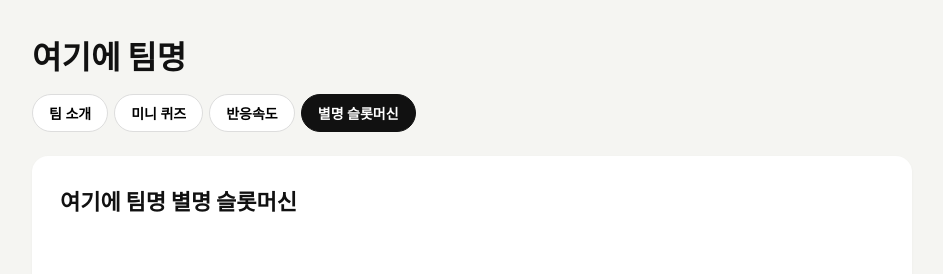
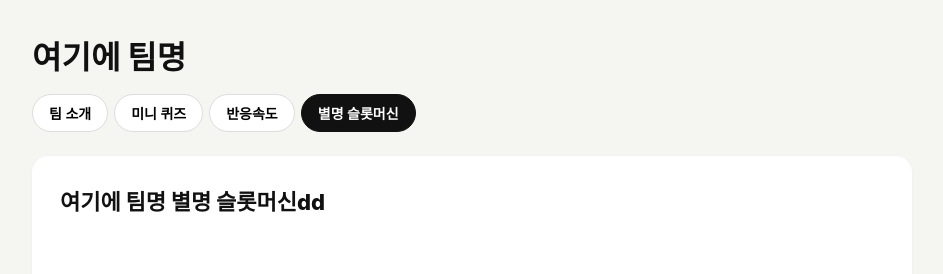
Before and after one commit to yeonghwandev/0506next_react3, a React (Vite) app: page / in a window 1280 px wide. Both pictures are taken after a click on the button "별명 슬롯머신". Shown: the top 274 px of the page, without its empty margins (168-1111 px from the left). Built offline with nearby package versions, Linux system fonts and the light colour scheme.

Commit message:
yeonghwan 브랜치 생성

```diff
--- a/src/sections/NicknameSlot.jsx
+++ b/src/sections/NicknameSlot.jsx
@@ -10,7 +10,7 @@ function NicknameSlot({ teamName, members }) {
 
   return (
     <section className="card">
-      <h2>{teamName} 별명 슬롯머신</h2>
+      <h2>{teamName} 별명 슬롯머신dd</h2>
     </section>
   );
 }
```
